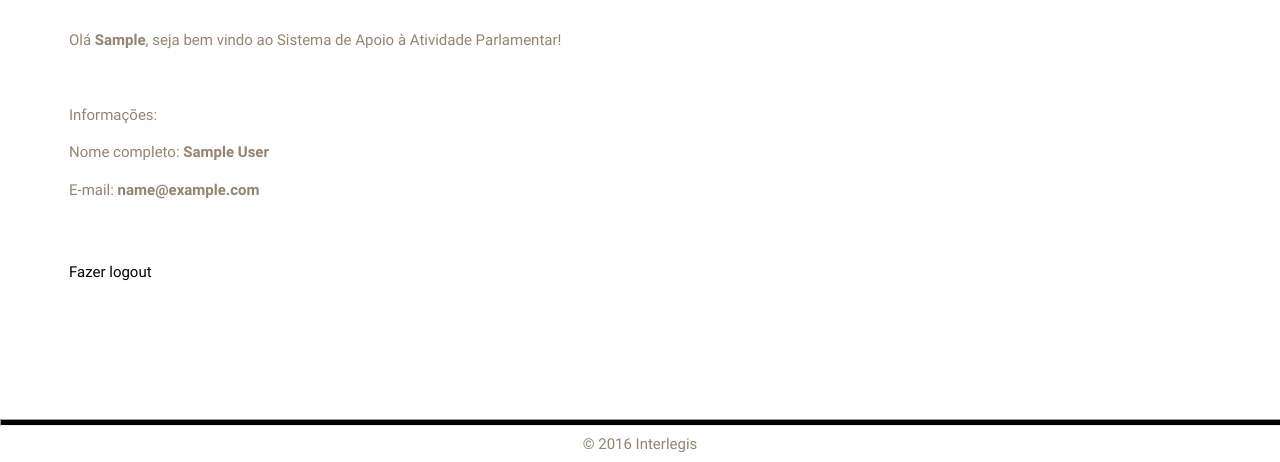
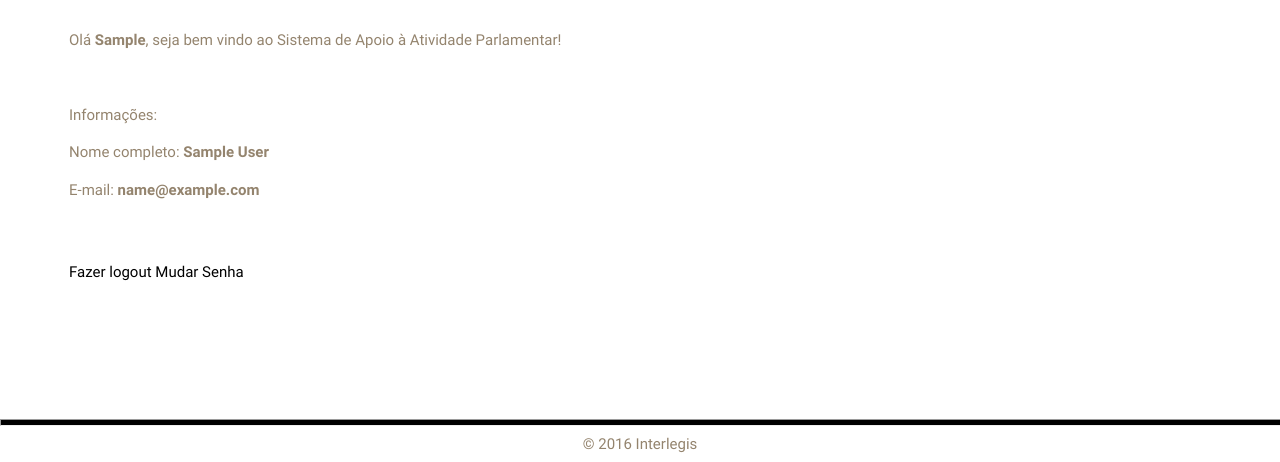
Before and after one commit to fga-eps-mds/2016.2-SAAP, a Django app: page / in a window 1280 px wide. Shown: the part 173-635 px from the top of the page. Run offline with Django 3.2, Linux system fonts and the light colour scheme; the visitor is signed in with stand-in values (Sample User, id 1); some libraries are stand-ins or nearby versions.

Commit message:
Adicionando a opção Mudar senha na tamplate Perfil

```diff
--- a/saap/autenticacao/templates/perfil.html
+++ b/saap/autenticacao/templates/perfil.html
@@ -32,7 +32,8 @@
         <p class="text">{% trans 'Sexo: ' %} <b>{{request.user.sexo}}</b></p>
         <p class="text">{% trans 'Município/UF: ' %} <b>{{request.user.municipio}} - {{request.user.uf}}</b></p>-->
       <br><br>
-      <a href="http://127.0.0.1:8000/logout/"><span style="color:black"> Fazer logout </span></a>
+      <a href="/logout"><span style="color:black"> Fazer logout </span></a>
+      <a href="/mudar_senha"><span style="color:black"> Mudar Senha </span></a>
       <br><br><br><br><br><br>
     </td>
   </tr>
```
